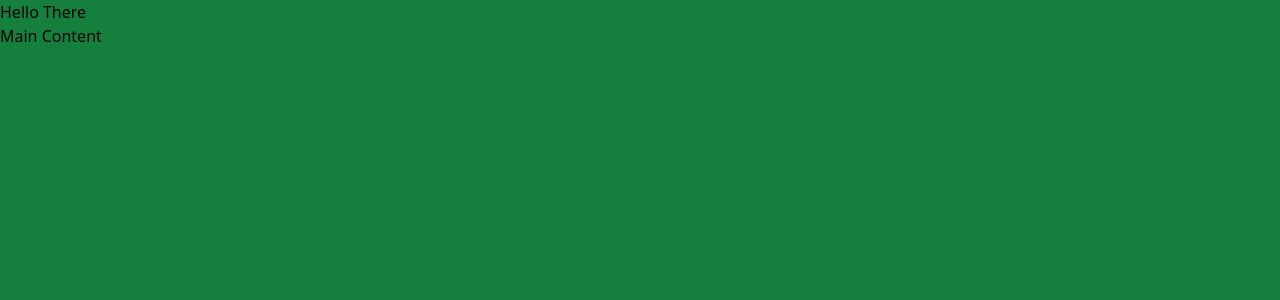
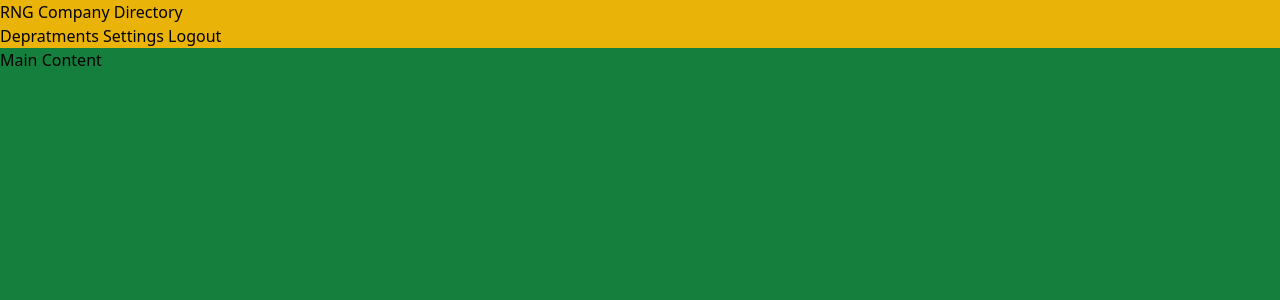
Before and after one commit to rngmatch/vue-company-directory-mr, a Vue app: page / in a window 1280 px wide. Shown: the top 300 px of the page. Built offline with nearby package versions, Linux system fonts and the light colour scheme.

Commit message:
Configure NavBar

```diff
--- a/src/components/NavBar.vue
+++ b/src/components/NavBar.vue
@@ -4,5 +4,18 @@ const brand = ref('RNG Company Directory')
 </script>
 
 <template>
-  <h1>Hello There</h1>
+  <nav class="bg-yellow-500">
+    <div class="wrapper">
+      <div class="brand">
+        <span class="brand-title">{{ brand }}</span>
+      </div>
+      <div class="menu">
+        <a href="#" class="menu-item">Depratments </a>
+        <a href="#" class="menu-item">Settings </a>
+        <a href="#" class="menu-item">Logout </a>
+      </div>
+    </div>
+  </nav>
 </template>
+
+<style scoped lang="postcss"></style>
```
